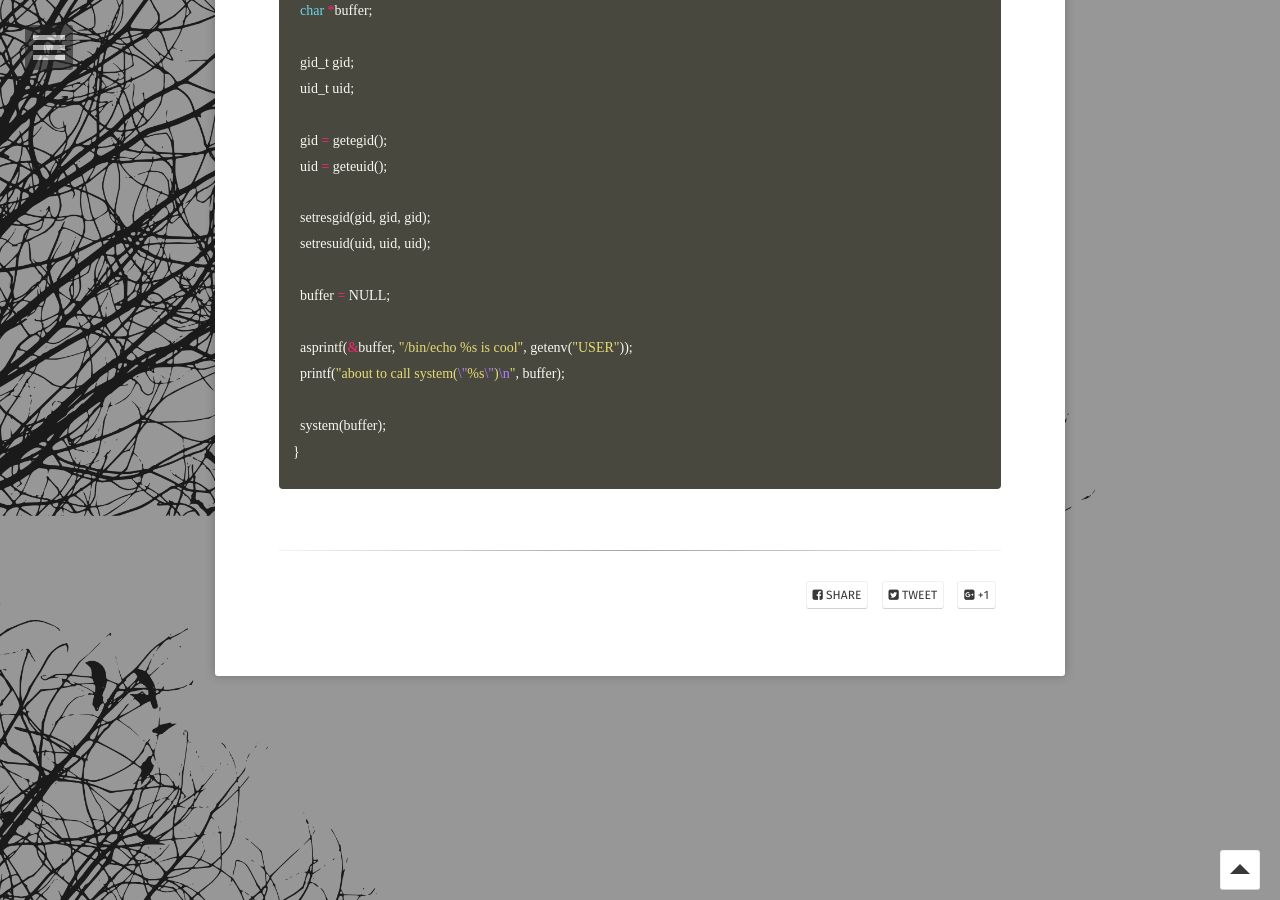
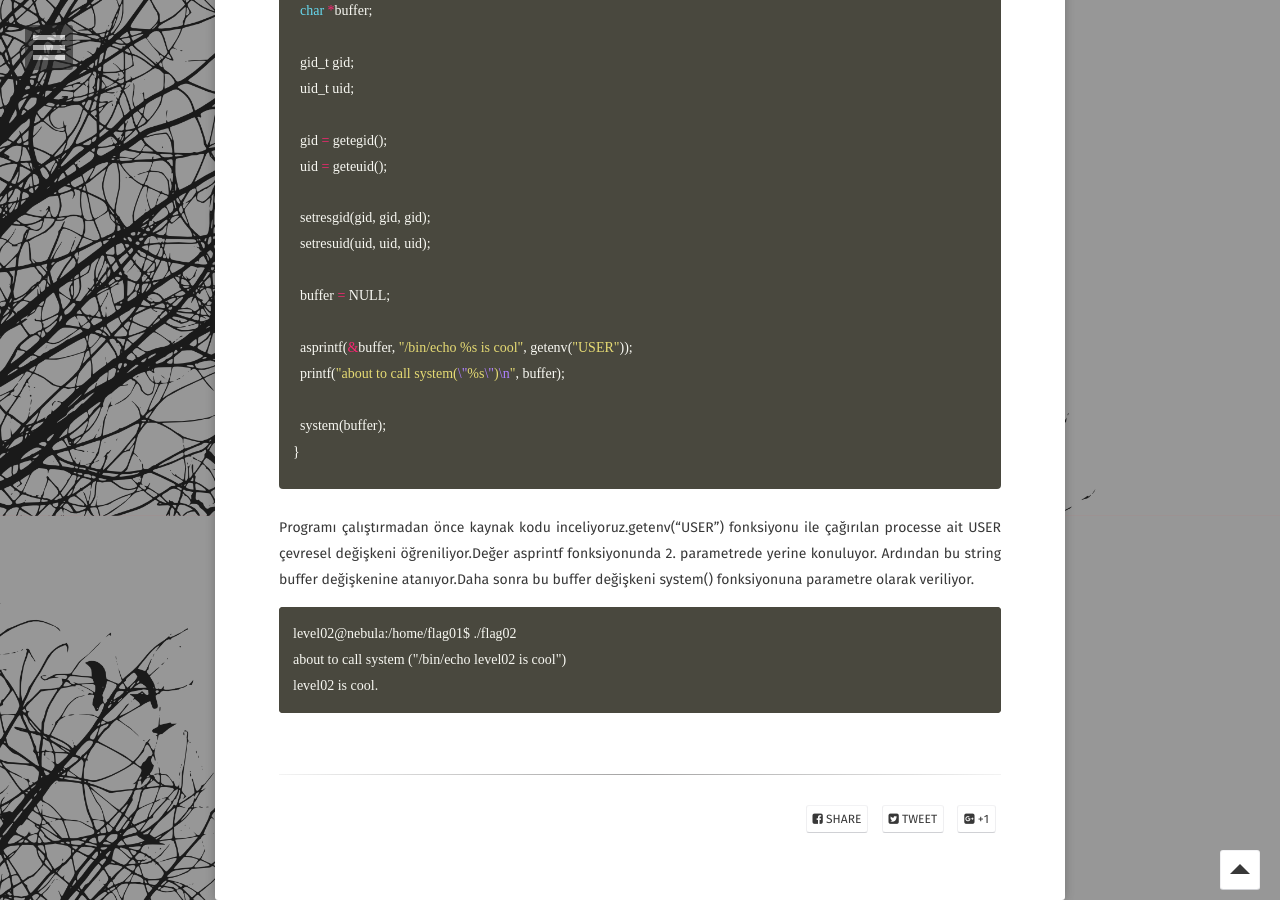
Before and after one commit to burcudemiralp/burcudemiralp.github.io, a Jekyll site: the page built from _posts/2018-02-23-nebula-writeup.md, in a window 1280 px wide and 900 px high, scrolled down 3084 px. Built offline with Jekyll 4.4.1, drawn with Linux system fonts in a browser that asks for light colours; some web fonts are replaced.

Commit message:
Update 2018-02-23-nebula-writeup.md

```diff
--- a/_posts/2018-02-23-nebula-writeup.md
+++ b/_posts/2018-02-23-nebula-writeup.md
@@ -124,3 +124,9 @@ int main(int argc, char **argv, char **envp)
 }
 {% endraw %}
 {% endhighlight %}
+Programı çalıştırmadan önce kaynak kodu inceliyoruz.getenv("USER") fonksiyonu ile çağırılan processe ait USER çevresel değişkeni öğreniliyor.Değer asprintf fonksiyonunda 2. parametrede yerine konuluyor. Ardından bu string buffer değişkenine atanıyor.Daha sonra bu buffer değişkeni system() fonksiyonuna parametre olarak veriliyor.
+{% raw %}
+    level02@nebula:/home/flag01$ ./flag02
+    about to call system ("/bin/echo level02 is cool")
+    level02 is cool.
+{% endraw %}
```
